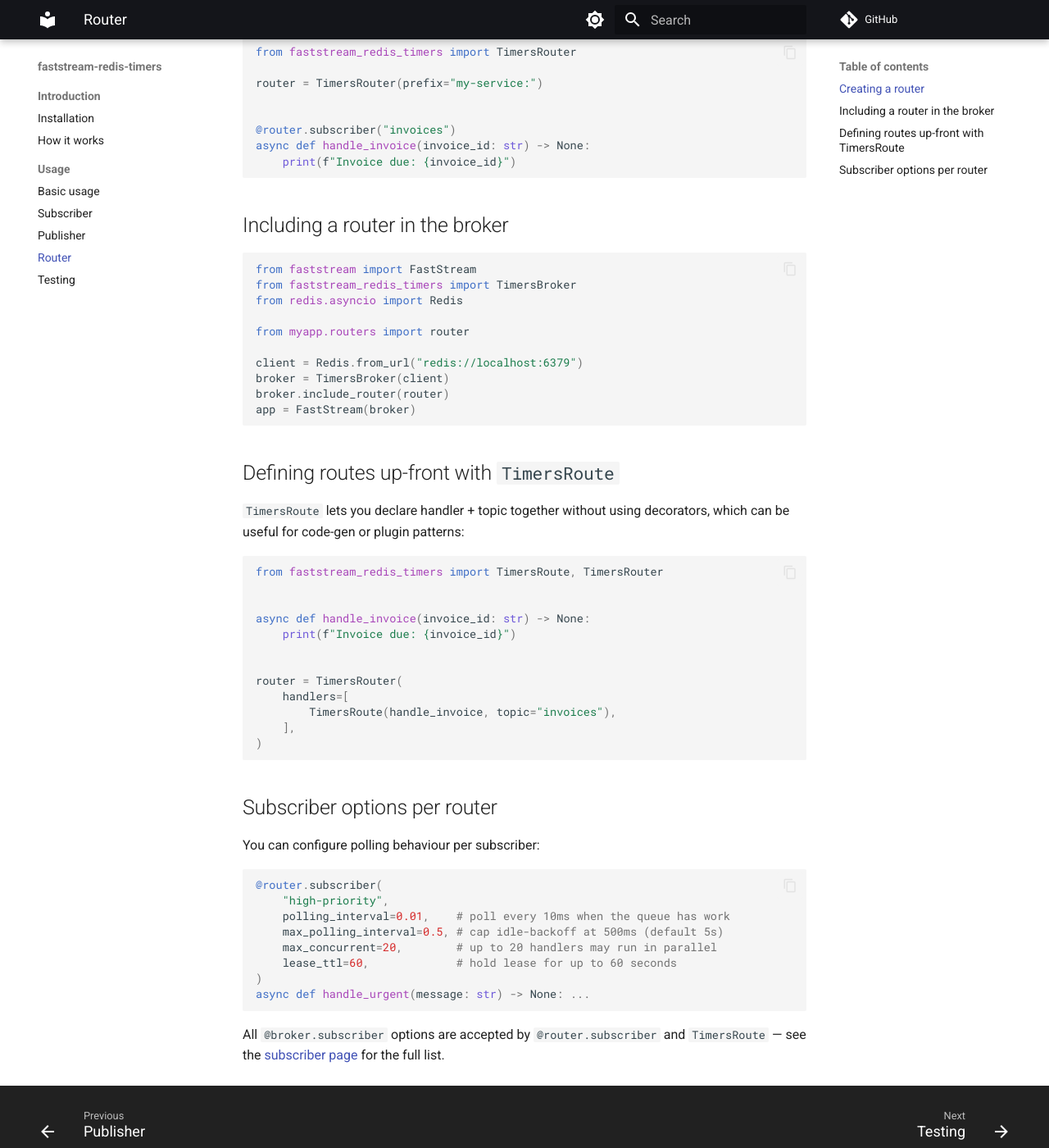
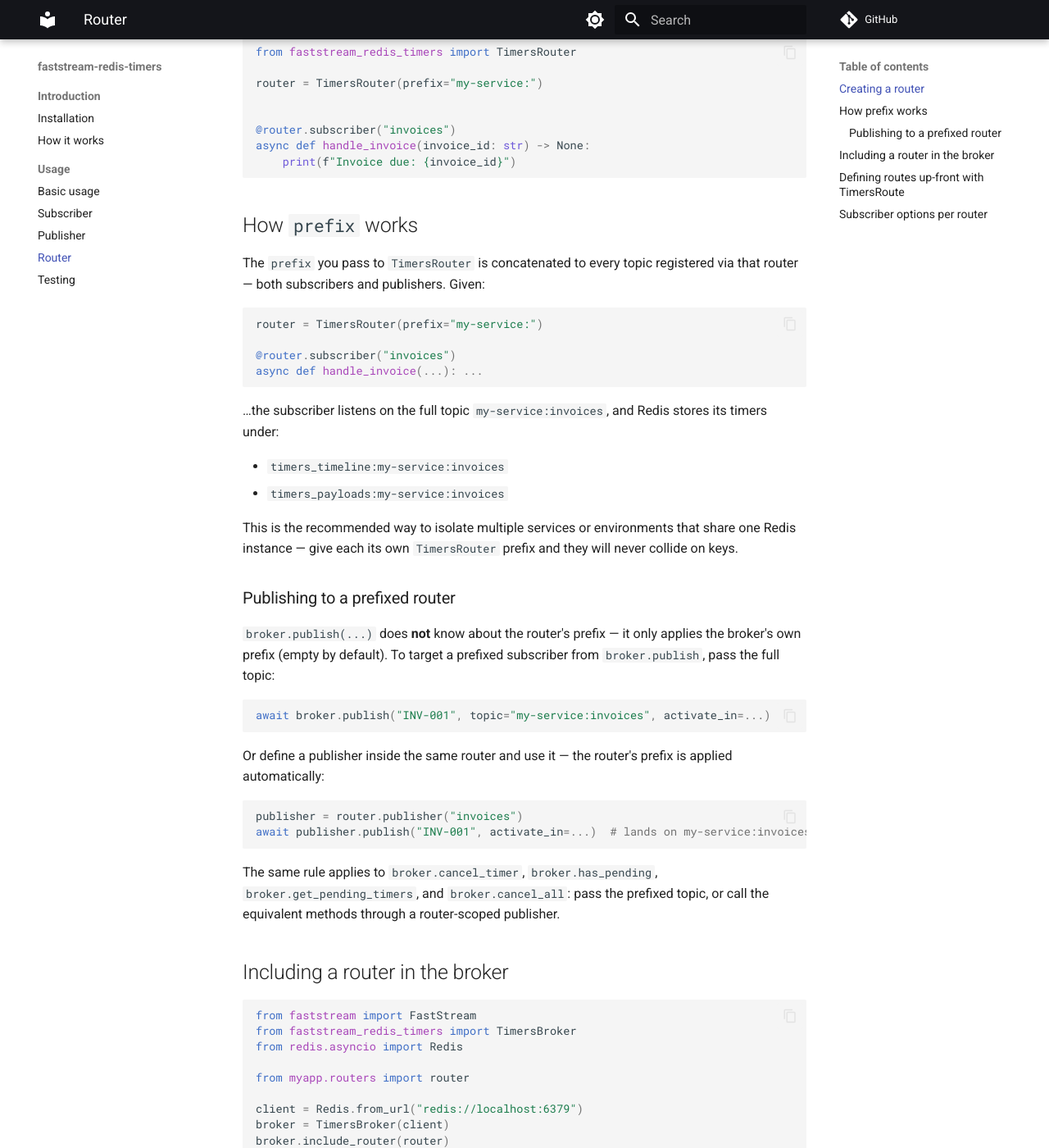
Before and after one commit to modern-python/faststream-redis-timers, an MkDocs documentation site: the page built from docs/usage/router.md, in a window 1280 px wide and 1400 px high, scrolled down 278 px. Shown: the whole window at 82% size. Built offline with MkDocs 1.6.1 and Material for MkDocs 9.7.7, drawn with Linux system fonts in a browser that asks for light colours; comment, search, counter and statistics services are not loaded.

Commit message:
Document TimersRouter prefix semantics
router.md showed `TimersRouter(prefix="my-service:")` in the first
example without ever explaining what `prefix` does. This is the only
mechanism for sharing one Redis between multiple services without key
collision, so it warrants explicit coverage.

Add a "How `prefix` works" section that:
- spells out that `prefix` is concatenated into each subscriber's and
  publisher's full topic, and shows the resulting Redis keys
  (`timers_timeline:my-service:invoices` etc.)
- recommends per-service prefixes for shared-Redis isolation
- explains that `broker.publish` / `broker.cancel_timer` / `has_pending`
  / `get_pending_timers` / `cancel_all` do *not* see the router's
  prefix — callers must pass the prefixed topic explicitly, or use a
  publisher scoped to the router (which applies the prefix
  automatically).

````diff
--- a/docs/usage/router.md
+++ b/docs/usage/router.md
@@ -14,6 +14,41 @@
 async def handle_invoice(invoice_id: str) -> None:
     print(f"Invoice due: {invoice_id}")
 ```
+
+## How `prefix` works
+
+The `prefix` you pass to `TimersRouter` is concatenated to every topic registered via that router — both subscribers and publishers. Given:
+
+```python
+router = TimersRouter(prefix="my-service:")
+
+@router.subscriber("invoices")
+async def handle_invoice(...): ...
+```
+
+…the subscriber listens on the full topic `my-service:invoices`, and Redis stores its timers under:
+
+- `timers_timeline:my-service:invoices`
+- `timers_payloads:my-service:invoices`
+
+This is the recommended way to isolate multiple services or environments that share one Redis instance — give each its own `TimersRouter` prefix and they will never collide on keys.
+
+### Publishing to a prefixed router
+
+`broker.publish(...)` does **not** know about the router's prefix — it only applies the broker's own prefix (empty by default). To target a prefixed subscriber from `broker.publish`, pass the full topic:
+
+```python
+await broker.publish("INV-001", topic="my-service:invoices", activate_in=...)
+```
+
+Or define a publisher inside the same router and use it — the router's prefix is applied automatically:
+
+```python
+publisher = router.publisher("invoices")
+await publisher.publish("INV-001", activate_in=...)  # lands on my-service:invoices
+```
+
+The same rule applies to `broker.cancel_timer`, `broker.has_pending`, `broker.get_pending_timers`, and `broker.cancel_all`: pass the prefixed topic, or call the equivalent methods through a router-scoped publisher.
 
 ## Including a router in the broker
 
````
